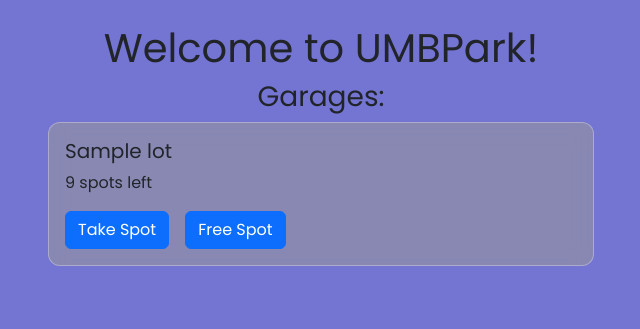
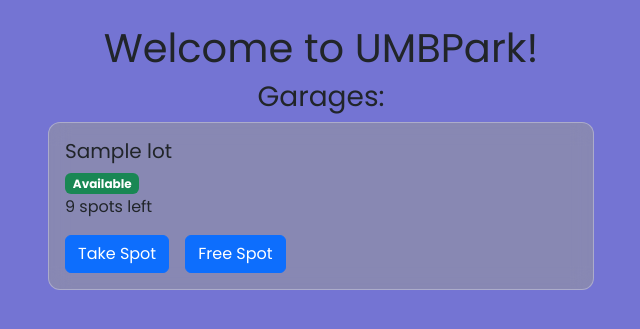
Before and after one commit to Leavemevlx/Parking-App, a Flask app: page / in a window 1280 px wide. Shown: the part 56-385 px from the top of the page, without its empty margins (319-959 px from the left). Run offline with Flask 3, Linux system fonts and the light colour scheme; tables that the repository leaves empty hold one stand-in row (values such as "Sample post").

Commit message:
added Color indicators for parking availability

```diff
--- a/templates/index.html
+++ b/templates/index.html
@@ -16,9 +16,18 @@
             <div class="card mb-3">
                 <div class="card-body">
                     <h5 class="card-title">{{ lot.name }}</h5>
-        <p class="card-text",>{{ lot.total_spots - lot.spots_taken }} spots left</p>
+                     <!-- COLOR STATUS FOR EACH GARAGE -->
+                    {% if lot.total_spots - lot.spots_taken == 0 %}
+                    <span class="badge bg-danger">Full</span>
+                    {% elif lot.total_spots - lot.spots_taken < lot.total_spots * 0.2 %} <span class="badge bg-warning">Almost
+                        Full!</span>
+                        {% else %}
+                        <span class="badge bg-success">Available</span>
+                        {% endif %}
+                        <p class="card-text" ,>{{ lot.total_spots - lot.spots_taken }} spots left</p>
                         <div class="d-flex gap-3">
                             <!-- Button for the take spot -->
+
                             {% if lot.total_spots - lot.spots_taken > 0 %}
                             <form action="{{ url_for('take_spot', lot_id=lot.id) }}" method="post" style="margin: 0;">
                                 <button type="submit" class="btn btn-primary">Take Spot</button>
@@ -26,6 +35,7 @@
                             {% else %}
                             <button type="button" class="btn btn-secondary" disabled>Garage Full</button>
                             {% endif %}
+                            <!-- Button for the free spot -->
 
                             {% if lot.spots_taken > 0 %}
                             <form action="{{ url_for('free_spot', lot_id=lot.id) }}" method="post" style="margin: 0;">
```
Also changed, not shown: templates/base.html (+5 -2 lines). Lines whose indentation alone changed are shown as unchanged.
